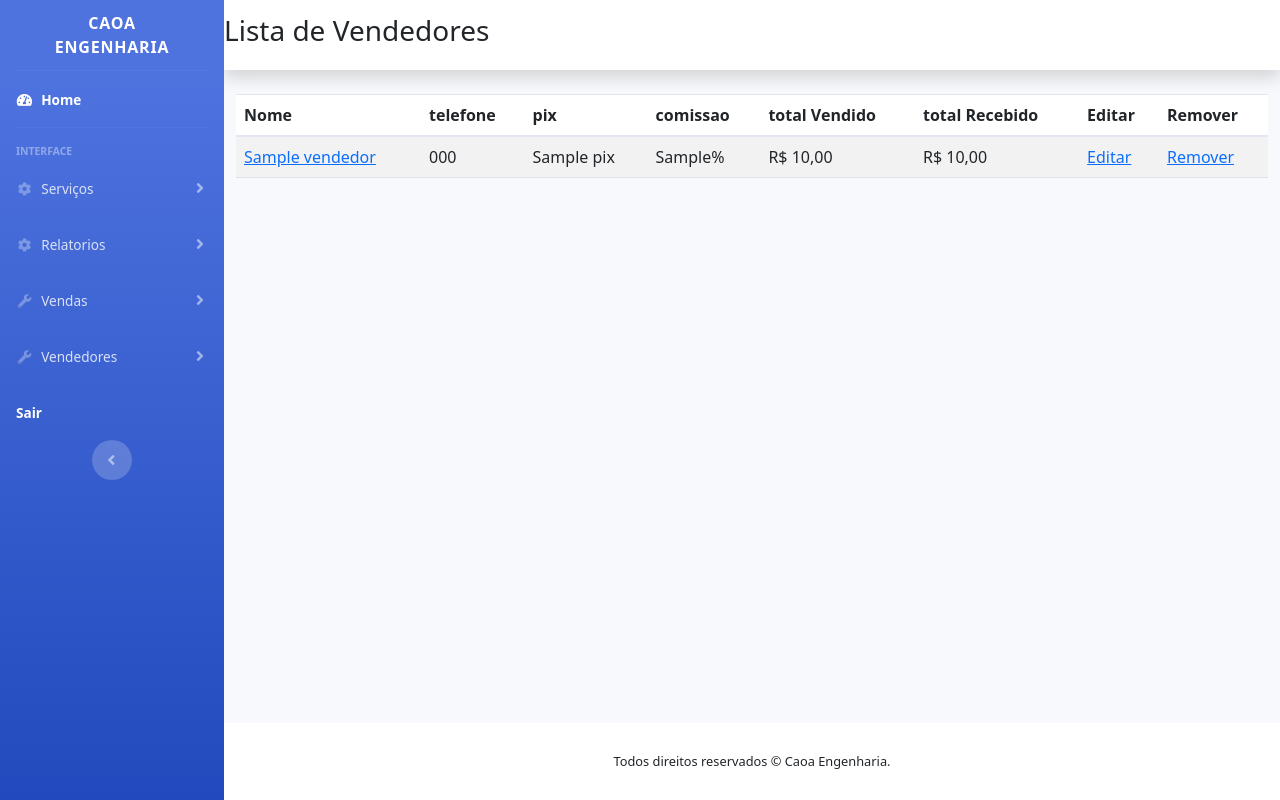
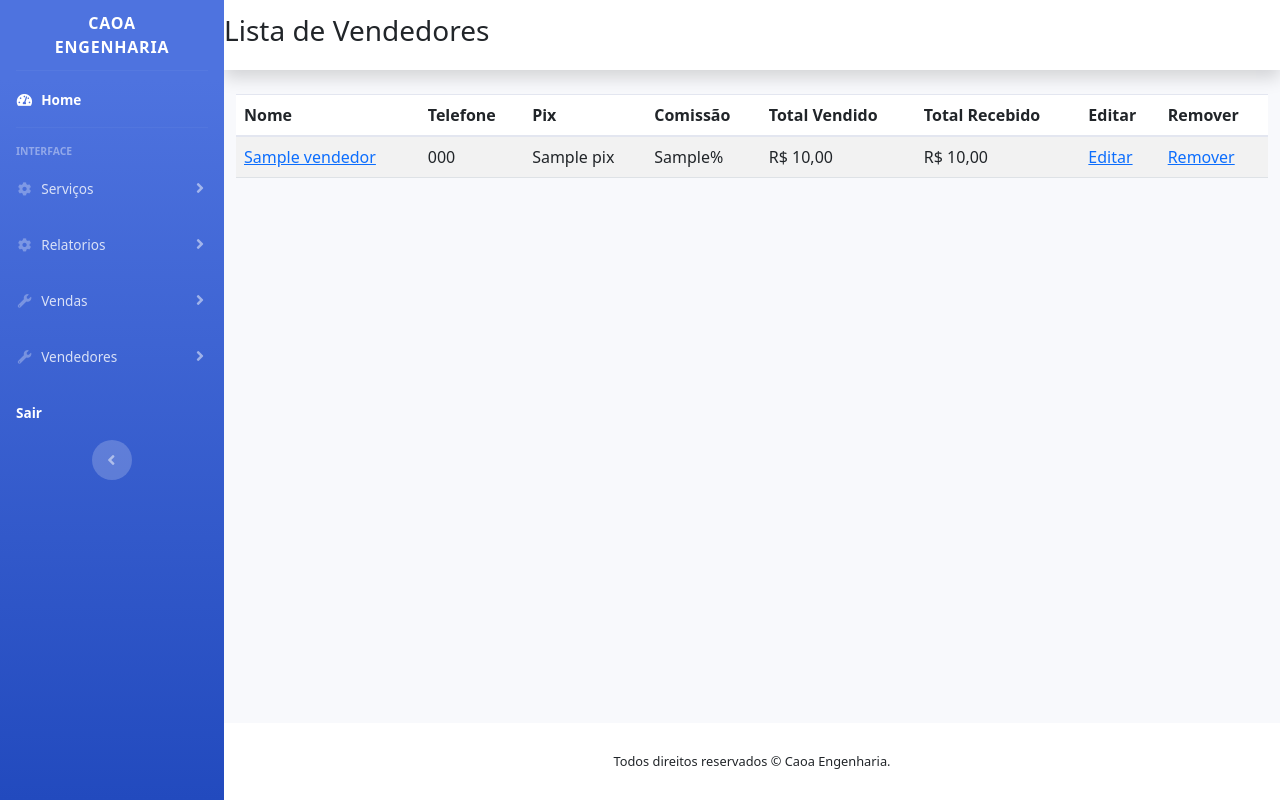
Before and after one commit to marcelohiginoduarte/caoa_eng, a Django app: template apps/lista_vendedores/templates/listavendedorestodos.html in a window 1280 px wide. Run offline with Django 4.2, Linux system fonts and the light colour scheme; the template is opened without the code that fills it: most values are stand-ins (such as "Sample title", 1, 10 or a date in 2020); some libraries are stand-ins or nearby versions.

Commit message:
Atualizando a lista de vendedores e deixando responsivo

```diff
--- a/apps/lista_vendedores/templates/listavendedorestodos.html
+++ b/apps/lista_vendedores/templates/listavendedorestodos.html
@@ -2,33 +2,35 @@
 {% load custom_filters %}
 {% block subtitulo%} <h3> Lista de Vendedores</h3>{% endblock %}
 
-
 {% block material %}
-
+    <div class="table-responsive">
         <table class="table table-striped">
             <thead>
                 <tr>
                     <th scope="col">Nome</th>
-                <th scope="col">telefone</th>
-                <th scope="col">pix</th>
-                <th scope="col">comissao</th>
-                <th scope="col">total Vendido</th>
-                <th scope="col">total Recebido</th>
+                    <th scope="col">Telefone</th>
+                    <th scope="col">Pix</th>
+                    <th scope="col">Comissão</th>
+                    <th scope="col">Total Vendido</th>
+                    <th scope="col">Total Recebido</th>
                     <th scope="col">Editar</th>
                     <th scope="col">Remover</th>
                 </tr>
             </thead>
+            <tbody>
                 {% for vendedor in ver_vendedores %}
                     <tr>
-                <td><a href="#">{{vendedor.nome}}</a></td>
-                <td>{{vendedor.Telefone}}</td>
-                <td>{{vendedor.pix}}</td>
-                <td>{{vendedor.comissao_venda}}%</td>
-                <td>{{total_vendas_por_vendedor|get_venda:vendedor.nome|formatar_valor}}</td>
-                <td>{{total_comissao|get_venda:vendedor.nome|formatar_valor}}</td>
+                        <td><a href="#">{{ vendedor.nome }}</a></td>
+                        <td>{{ vendedor.Telefone }}</td>
+                        <td>{{ vendedor.pix }}</td>
+                        <td>{{ vendedor.comissao_venda }}%</td>
+                        <td>{{ total_vendas_por_vendedor|get_venda:vendedor.nome|formatar_valor }}</td>
+                        <td>{{ total_comissao|get_venda:vendedor.nome|formatar_valor }}</td>
                         <td><a href="#">Editar</a></td>
                         <td><a href="#">Remover</a></td>
                     </tr>
                 {% endfor %}
+            </tbody>
         </table>
+    </div>
 {% endblock %}
```
Lines whose indentation alone changed are shown as unchanged.
